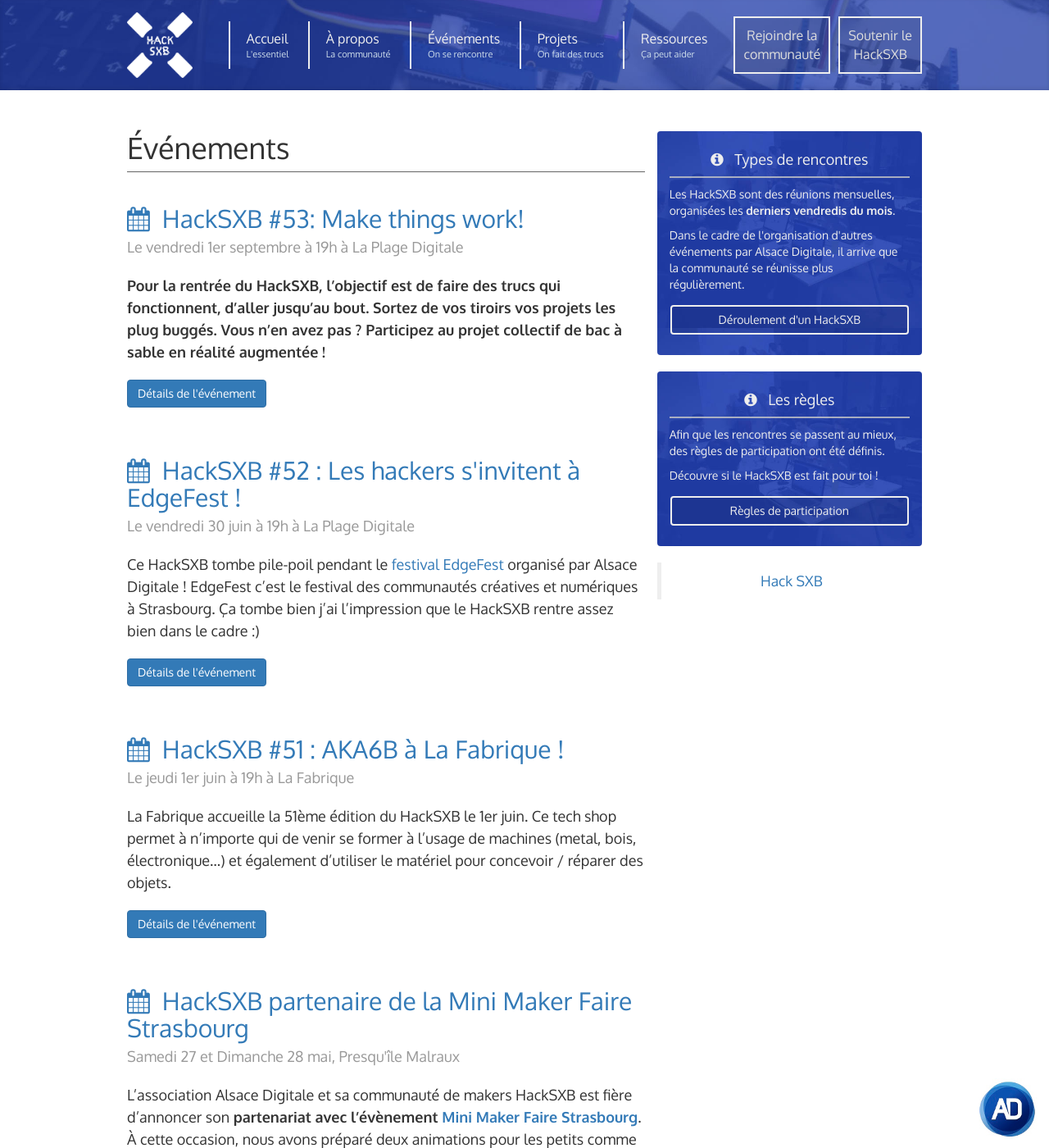
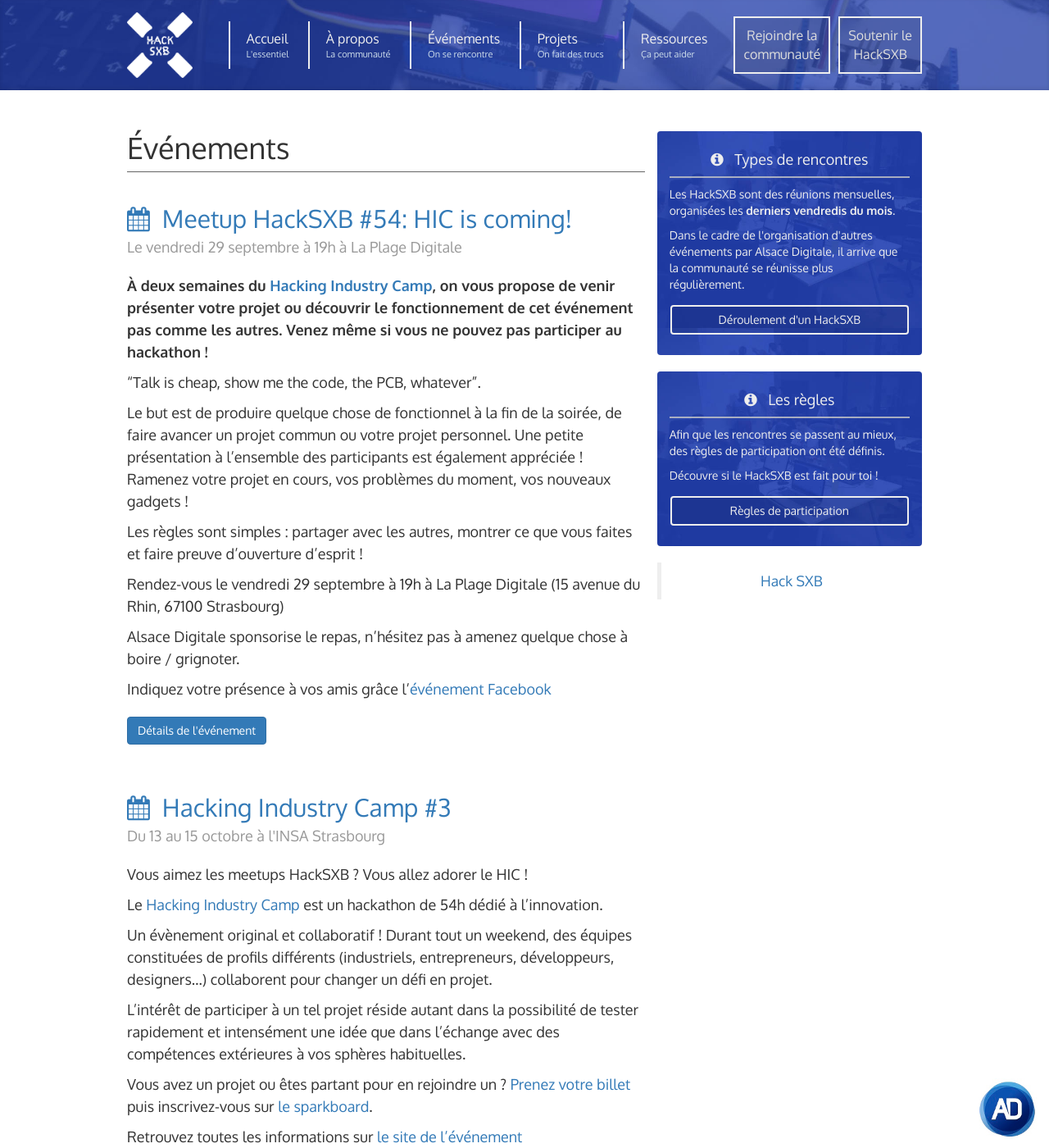
Before and after one commit to AlsaceDigitale/www.hacksxb.com, a Jekyll site: the page built from events/index.html, in a window 1280 px wide and 1400 px high. Shown: the whole window at 82% size. Built offline with Jekyll 4.4.1, drawn with Linux system fonts in a browser that asks for light colours; nearby versions of some CDN libraries; some of the changed text lies outside the part shown.

Commit message:
hacksxb #54 & HIC

```diff
--- a/_config.yml
+++ b/_config.yml
@@ -18,8 +18,8 @@
 description: > # this means to ignore newlines until "baseurl:"
   HackSXB, la communauté de développeurs et makers à Strasbourg portée par Alsace Digitale
 baseurl: "" # the subpath of your site, e.g. /blog
-#url: "http://localhost:4000" # dev
-url: "http://hacksxb.com" # production
+url: "http://localhost:4000" # dev
+#url: "http://hacksxb.com" # production
 twitter_username: hacksxb
 github_username:  alsacedigitale
 
--- /dev/null
+++ b/events/_posts/2017-09-18-hacking-industry-camp-2017.markdown
@@ -0,0 +1,22 @@
+---
+layout: post
+title: 'Hacking Industry Camp #3'
+date: '2017-09-18 16:08:48 +0200'
+photo: event-hic3.jpg
+event_date: '2016-10-13 17:00:00 +0200'
+event_info: Du 13 au 15 octobre à l'INSA Strasbourg
+event_registration: 'https://www.eventbrite.fr/e/billets-hacking-industry-camp-2017-36489834076'
+---
+Vous aimez les meetups HackSXB ? Vous allez adorer le HIC !
+
+Le [Hacking Industry Camp](https://www.eventbrite.fr/e/billets-hacking-industry-camp-2017-36489834076) est un hackathon de 54h dédié à l'innovation.
+
+Un évènement original et collaboratif ! Durant tout un weekend, des équipes constituées de profils différents (industriels, entrepreneurs, développeurs, designers...) collaborent pour changer un défi en projet.
+
+L'intérêt de participer à un tel projet réside autant dans la possibilité de tester rapidement et intensément une idée que dans l'échange avec des compétences extérieures à vos sphères habituelles.
+
+Vous avez un projet ou êtes partant pour en rejoindre un ? [Prenez votre billet](https://www.eventbrite.fr/e/billets-hacking-industry-camp-2017-36489834076) puis inscrivez-vous sur [le sparkboard](http://hic2017.sparkboard.com).
+
+Retrouvez toutes les informations sur [le site de l'événement](http://hackingindustry.camp/)
+
+Indiquez votre présence à vos amis grâce l'[événement Facebook](https://www.facebook.com/events/226568451203675/)
--- /dev/null
+++ b/events/_posts/2017-09-18-meetup-hacksxb-54-hic-is-coming.markdown
@@ -0,0 +1,22 @@
+---
+layout: post
+title: 'Meetup HackSXB #54: HIC is coming!'
+date: '2017-09-18 16:10:48 +0200'
+photo: event-hacksxb54.jpg
+event_date: '2017-09-29 19:00:00 +0200'
+event_info: Le vendredi 29 septembre à 19h à La Plage Digitale
+event_registration: 'https://www.meetup.com/fr-FR/HackSXB/events/243461115/'
+---
+**À deux semaines du [Hacking Industry Camp](http://hackingindustry.camp), on vous propose de venir présenter votre projet ou découvrir le fonctionnement de cet événement pas comme les autres. Venez même si vous ne pouvez pas participer au hackathon !**
+
+“Talk is cheap, show me the code, the PCB, whatever”.
+
+Le but est de produire quelque chose de fonctionnel à la fin de la soirée, de faire avancer un projet commun ou votre projet personnel. Une petite présentation à l’ensemble des participants est également appréciée ! Ramenez votre projet en cours, vos problèmes du moment, vos nouveaux gadgets !
+
+Les règles sont simples : partager avec les autres, montrer ce que vous faites et faire preuve d’ouverture d’esprit !
+
+Rendez-vous le vendredi 29 septembre à 19h à La Plage Digitale (15 avenue du Rhin, 67100 Strasbourg)
+
+Alsace Digitale sponsorise le repas, n'hésitez pas à amenez quelque chose à boire / grignoter.
+
+Indiquez votre présence à vos amis grâce l'[événement Facebook](https://www.facebook.com/events/272894733203533/)
--- a/index.html
+++ b/index.html
@@ -19,7 +19,7 @@
   <div class="col-md-4 blog-sidebar">
     <div class="sidebar-module sidebar-module-inset" style="padding-bottom: 0;">
       <h4 class="sidebar-calendar-title"><i class="fa fa-calendar"></i> &nbsp;Prochains événements</h4>
-      {% for post in site.categories.events limit:1 %}
+      {% for post in site.categories.events limit:2 %}
       <p class="sidebar-calendar-event"><a href="{{ post.url | prepend: site.url }}" title="{{ post.title }}"><strong>{{ post.title }}</strong></a></p>
       <p class="sidebar-calendar-info"><i class="fa fa-clock-o"> &nbsp;</i>{{ post.event_info }}</p>
       <div class="row" style="padding-bottom: 25px;">
```
Also changed, not shown: assets/img/event-hacksxb54.jpg (added), assets/img/event-hic3.jpg (added).
